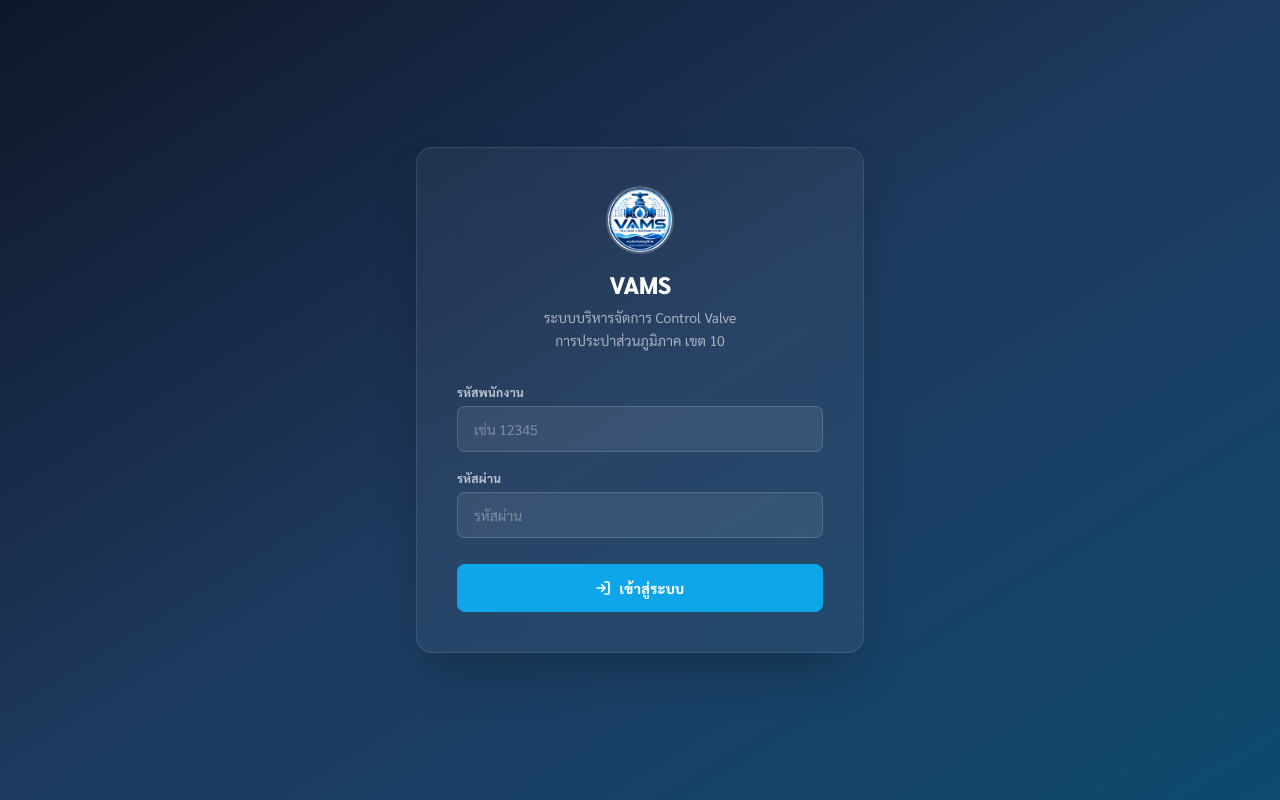
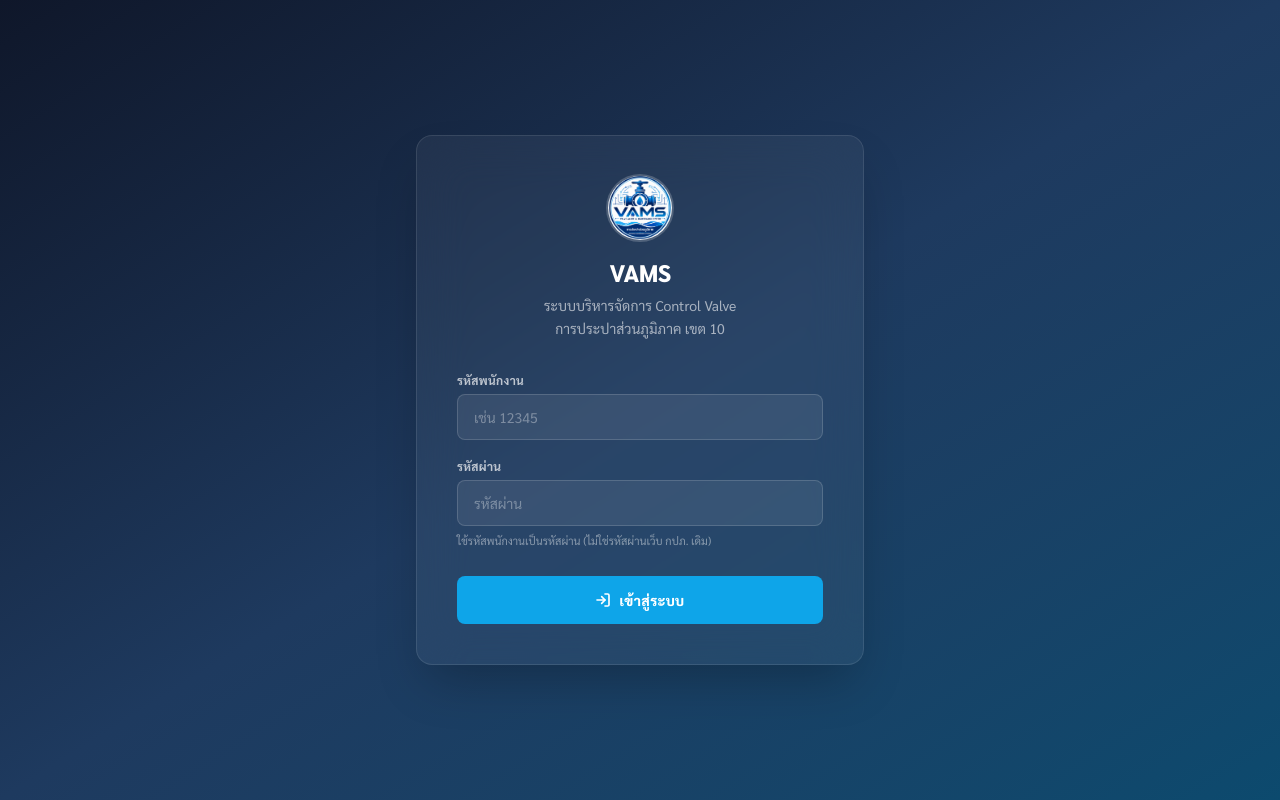
Before and after one commit to numlegend07-blip/VAMS, a Next.js app: page /login in a window 1280 px wide. Built offline with nearby package versions, Linux system fonts and the light colour scheme.

Commit message:
Clarify on login page that password = employee code
Staff kept trying their old PWA website password and getting locked
out. Add a hint under the password field so it's clear upfront.

```diff
--- a/app/login/login-form.tsx
+++ b/app/login/login-form.tsx
@@ -71,6 +71,9 @@
           autoComplete="current-password"
           className="w-full rounded-lg border border-white/15 bg-white/8 px-4 py-3 text-sm text-white outline-none placeholder:text-white/35 focus:border-primary focus:bg-primary/12 focus:ring-2 focus:ring-primary/20"
         />
+        <p className="mt-1.5 text-[11px] leading-relaxed text-white/45">
+          ใช้รหัสพนักงานเป็นรหัสผ่าน (ไม่ใช่รหัสผ่านเว็บ กปภ. เดิม)
+        </p>
       </div>
 
       {error && (
```
